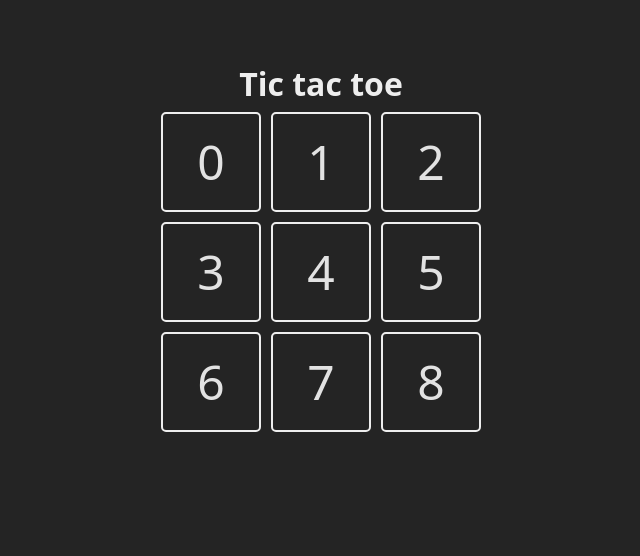
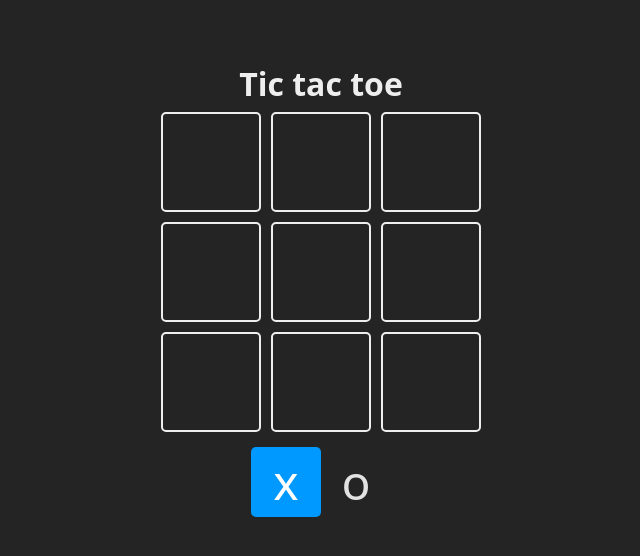
Before and after one commit to jpausa/tic-tac-toe-react, a React (Vite) app: page / in a window 1280 px wide. Shown: the top 556 px of the page, without its empty margins (319-959 px from the left). Built offline with nearby package versions, Linux system fonts and the light colour scheme.

Commit message:
creating game logic

```diff
--- a/src/App.jsx
+++ b/src/App.jsx
@@ -1,3 +1,4 @@
+import { useState } from "react";
 import "./App.css";
 import Square from "./Square";
 
@@ -6,19 +7,65 @@ const TURNS = {
   O: "o",
 };
 
+const WINNER_COMBOS = [
+  [0, 1, 2],
+  [3, 4, 5],
+  [6, 7, 8],
+  [0, 3, 6],
+  [1, 4, 7],
+  [2, 5, 8],
+  [0, 4, 8],
+  [2, 4, 6],
+];
+
 function App() {
-  const board = Array(9).fill(null);
+  const [board, setBoard] = useState(Array(9).fill(null));
+  const [turn, setTurn] = useState(TURNS.X);
+  const [winner, setWinner] = useState(null);
+
+  const checkWinner = (boardToCheck) => {
+    for (const combo of WINNER_COMBOS) {
+      const [a, b, c] = combo;
+      if (
+        boardToCheck[a] &&
+        boardToCheck[a] === boardToCheck[b] &&
+        boardToCheck[a] === boardToCheck[c]
+      ) {
+        return boardToCheck[a];
+      }
+    }
+    return null;
+  };
+
+  const updateBoard = (index) => {
+    if (board[index] || winner) return;
+    const newBoard = [...board];
+    newBoard[index] = turn;
+    setBoard(newBoard);
+    const newTurn = turn === TURNS.X ? TURNS.O : TURNS.X;
+    setTurn(newTurn);
+    const newWinner = checkWinner(newBoard)
+    if (newWinner) {
+      setWinner(newWinner);
+    }
+
+  };
+
   return (
     <main className="board">
       <h1>Tic tac toe</h1>
       <section className="game">
         {board.map((_, index) => {
           return (
-            <Square key={index} index={index}>
-              {index}
+            <Square key={index} index={index} updateBoard={updateBoard}>
+              {board[index]}
             </Square>
           );
         })}
+      </section>
+      <section className="turn">
+        <Square isSelected={turn === TURNS.X}>{TURNS.X}</Square>
+        <Square isSelected={turn === TURNS.O}>{TURNS.O}</Square>
       </section>
     </main>
   );
--- a/src/Square.jsx
+++ b/src/Square.jsx
@@ -1,7 +1,7 @@
-import React from 'react'
+import React from "react";
 
-export default function Square({children, updateBoard, index}) {
-  return (
-    <div className='square'>{children}</div>
-  )
+export default function Square({ children, isSelected, updateBoard, index }) {
+  const className = `square ${isSelected ? 'is-selected' : ''}`;
+  const handleClick = () => { updateBoard(index) }
+  return <div onClick={handleClick} className={className}>{children}</div>;
 }
```
